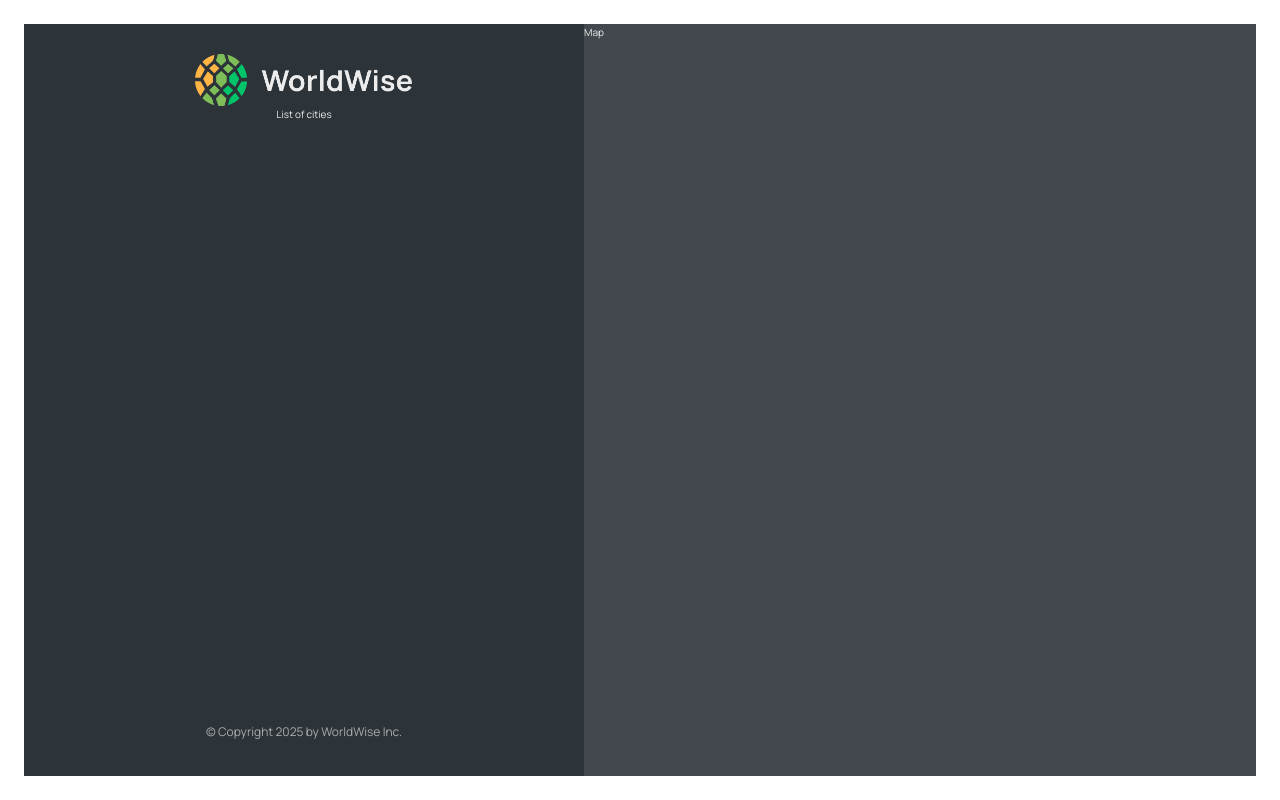
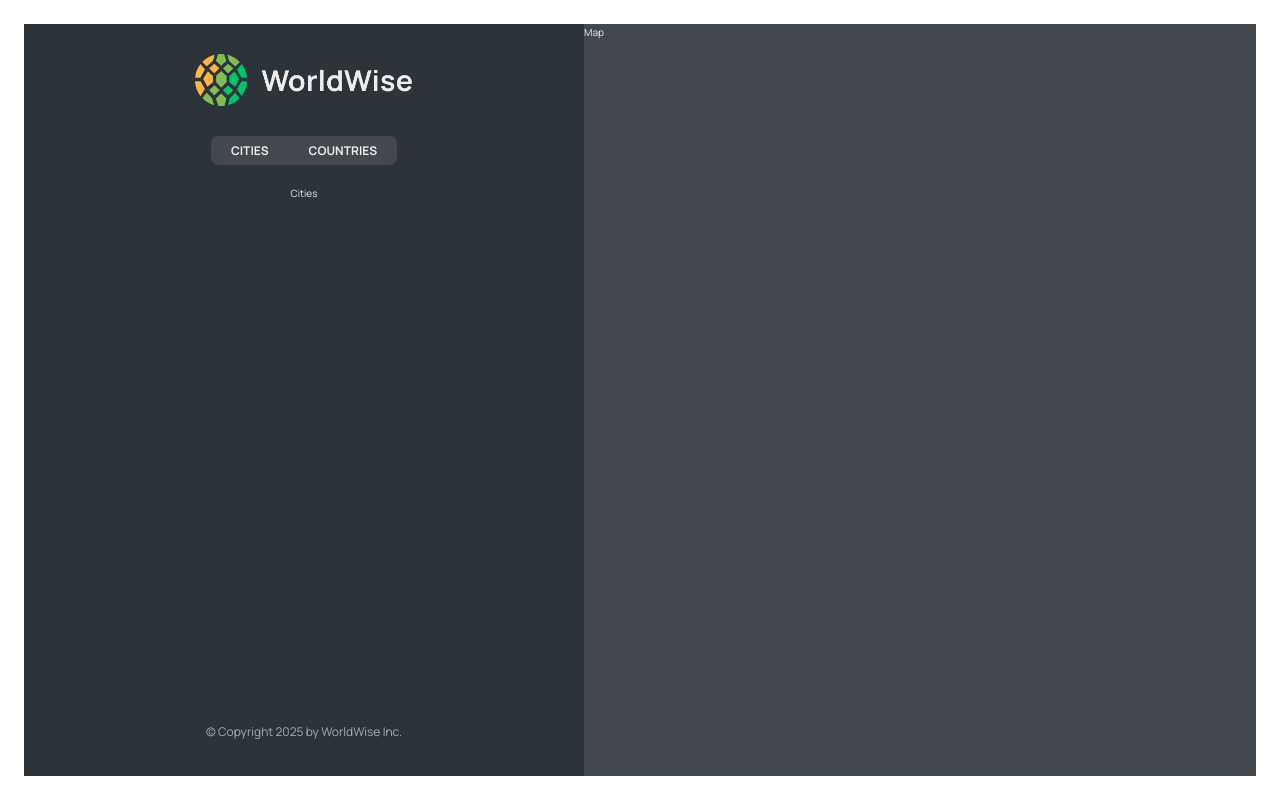
Before and after one commit to rafaelbp92/worldwise, a React (Vite) app: page /app in a window 1280 px wide. Built offline with nearby package versions, Linux system fonts and the light colour scheme.

Commit message:
Adding nested routes to render side bar components

```diff
--- a/src/App.tsx
+++ b/src/App.tsx
@@ -14,7 +14,12 @@
         <Route path="product" element={<Product />} />
         <Route path="pricing" element={<Pricing />} />
         <Route path="login" element={<Login />} />
-        <Route path="app" element={<AppLayout />} />
+        <Route path="app" element={<AppLayout />}>
+          <Route index element={<p>Cities</p>} />
+          <Route path="cities" element={<p>Cities</p>} />
+          <Route path="countries" element={<p>Countries</p>} />
+          <Route path="form" element={<p>Form</p>} />
+        </Route>
         <Route path="*" element={<PageNotFound />} />
       </Routes>
     </BrowserRouter>
--- a/src/components/AppNav.tsx
+++ b/src/components/AppNav.tsx
@@ -1,5 +1,19 @@
+import { NavLink } from "react-router-dom";
+import styles from "./AppNav.module.css";
+
 function AppNav() {
-  return <div></div>;
+  return (
+    <nav className={styles.nav}>
+      <ul>
+        <li>
+          <NavLink to="cities">Cities</NavLink>
+        </li>
+        <li>
+          <NavLink to="countries">Countries</NavLink>
+        </li>
+      </ul>
+    </nav>
+  );
 }
 
 export default AppNav;
--- a/src/components/Sidebar.tsx
+++ b/src/components/Sidebar.tsx
@@ -1,3 +1,4 @@
+import { Outlet } from "react-router-dom";
 import AppNav from "./AppNav";
 import Logo from "./Logo";
 import styles from "./Sidebar.module.css";
@@ -8,7 +9,7 @@
       <Logo />
       <AppNav />
 
-      <p>List of cities</p>
+      <Outlet />
 
       <footer className={styles.footer}>
         <p className={styles.copyright}>
```
